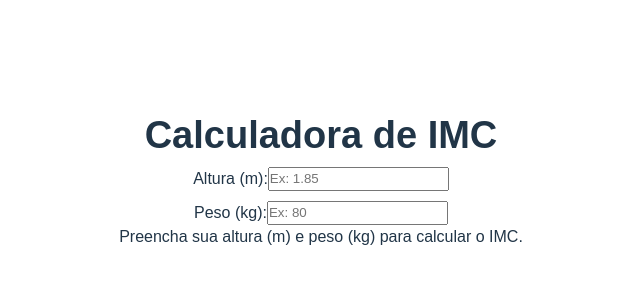
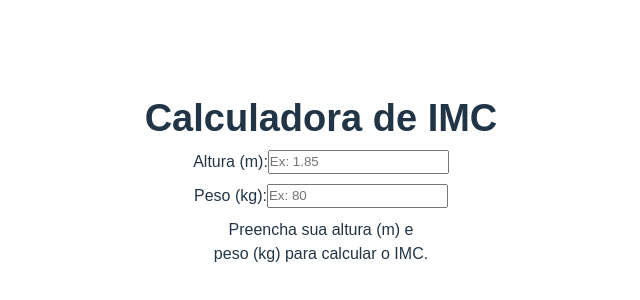
Before and after one commit to jawc-05/reactTest, a React (Vite) app: page / in a window 1280 px wide. Shown: the part 218-518 px from the top of the page, without its empty margins (319-959 px from the left). Built offline with nearby package versions, Linux system fonts and the light colour scheme.

Commit message:
style: applied style in the renderizaResultado

```diff
--- a/src/components/Form/Form.module.css
+++ b/src/components/Form/Form.module.css
@@ -3,3 +3,7 @@
     justify-content: center;
     margin-top: 10px;
 }
+
+.renderizaResultado{
+    margin-top: 10px;
+}
--- a/src/components/Form/index.jsx
+++ b/src/components/Form/index.jsx
@@ -26,7 +26,7 @@ const Form= () => {
 
     const renderizaResultado = () => {
         if (imc == null){
-            return <p>Preencha sua altura (m) e peso (kg) para calcular o IMC.</p>
+            return <p>Preencha sua altura (m) e  <br /> peso (kg) para calcular o IMC.</p>
         }
 
 
@@ -58,7 +58,7 @@ const Form= () => {
 
         return (
             <p>
-                Seu IMC: é de {imc} com base na tabela você está em {classificacao}
+                Seu IMC: é de {imc} e com base <br /> na tabela você está em {classificacao}
             </p>
         );
     }
@@ -76,7 +76,7 @@ const Form= () => {
                 <label>Peso (kg): </label>
                 <input type="number" step="0.1" placeholder="Ex: 80" onChange={changeWeight}/>
             </div>
-            <div>
+            <div className={styles.renderizaResultado}>
                 {renderizaResultado()}
             </div>
         </form>
```
